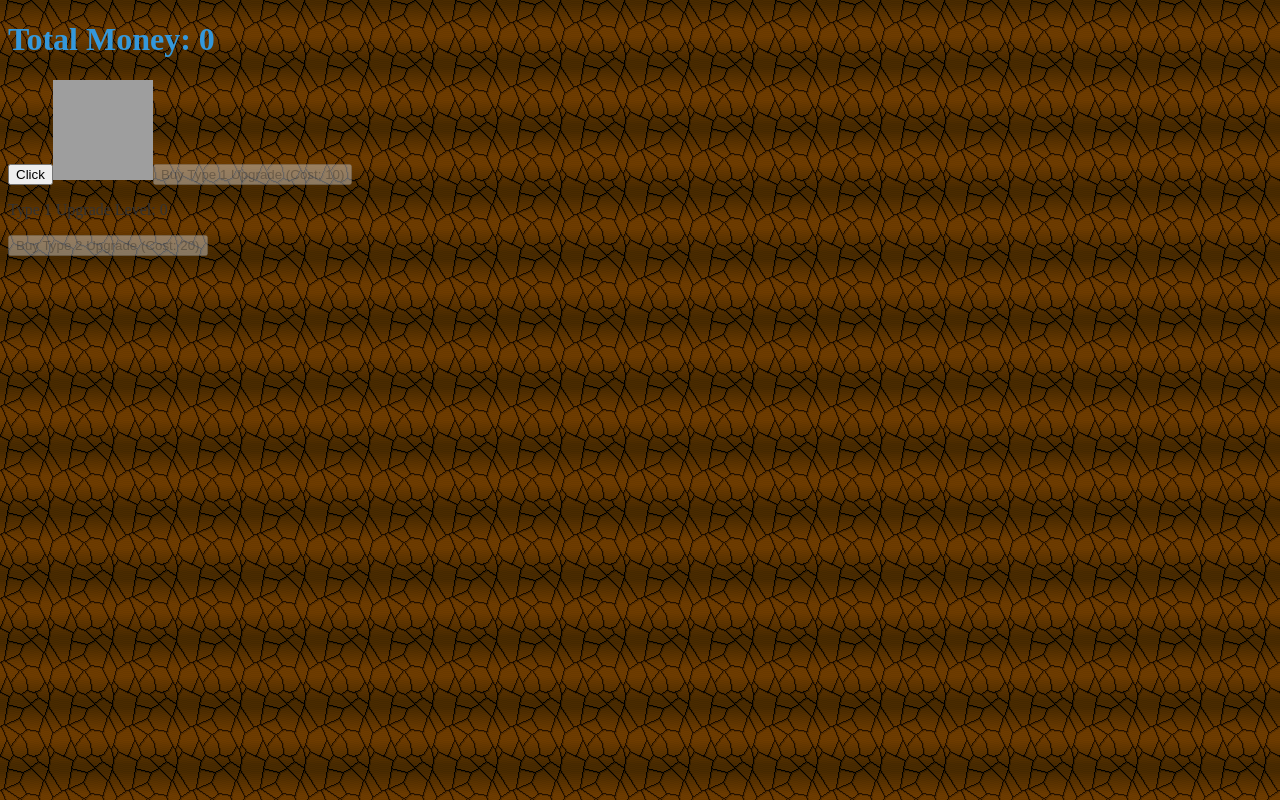
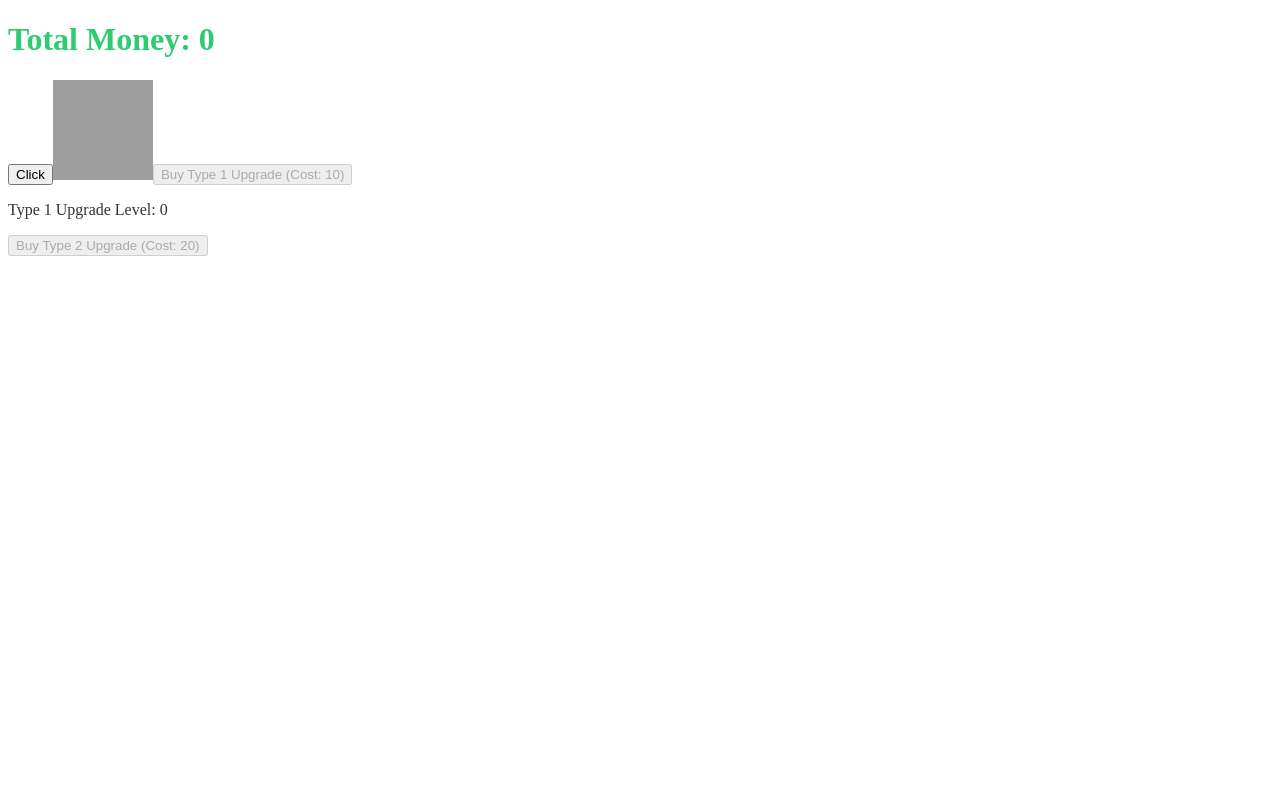
Before and after one commit to Uzhastin-Nikita/Simple-Clicker, a React app: page / in a window 1280 px wide. Built offline with nearby package versions, Linux system fonts and the light colour scheme; grey boxes are pictures that could not be loaded.

Commit message:
feat(styles): update colors

```diff
--- a/src/App.scss
+++ b/src/App.scss
@@ -1,7 +1,6 @@
 @import "./styles/colors";
 
 body {
-    background: url("./assets/background.png");
     color: $text-color;
 }
 
@@ -10,6 +9,5 @@ h1 {
 }
 
 .button {
-    background-color: $secondary-color;
     color: $text-light-color;
 }
--- a/src/styles/colors.scss
+++ b/src/styles/colors.scss
@@ -1,8 +1,7 @@
 // colors.scss
 
 // Primary Colors
-$primary-color: #3498db; // Blue
-$secondary-color: #2ecc71; // Green
+$primary-color: #2ecc71; // Blue
 
 // Text Colors
 $text-color: #333; // Dark Gray
```
